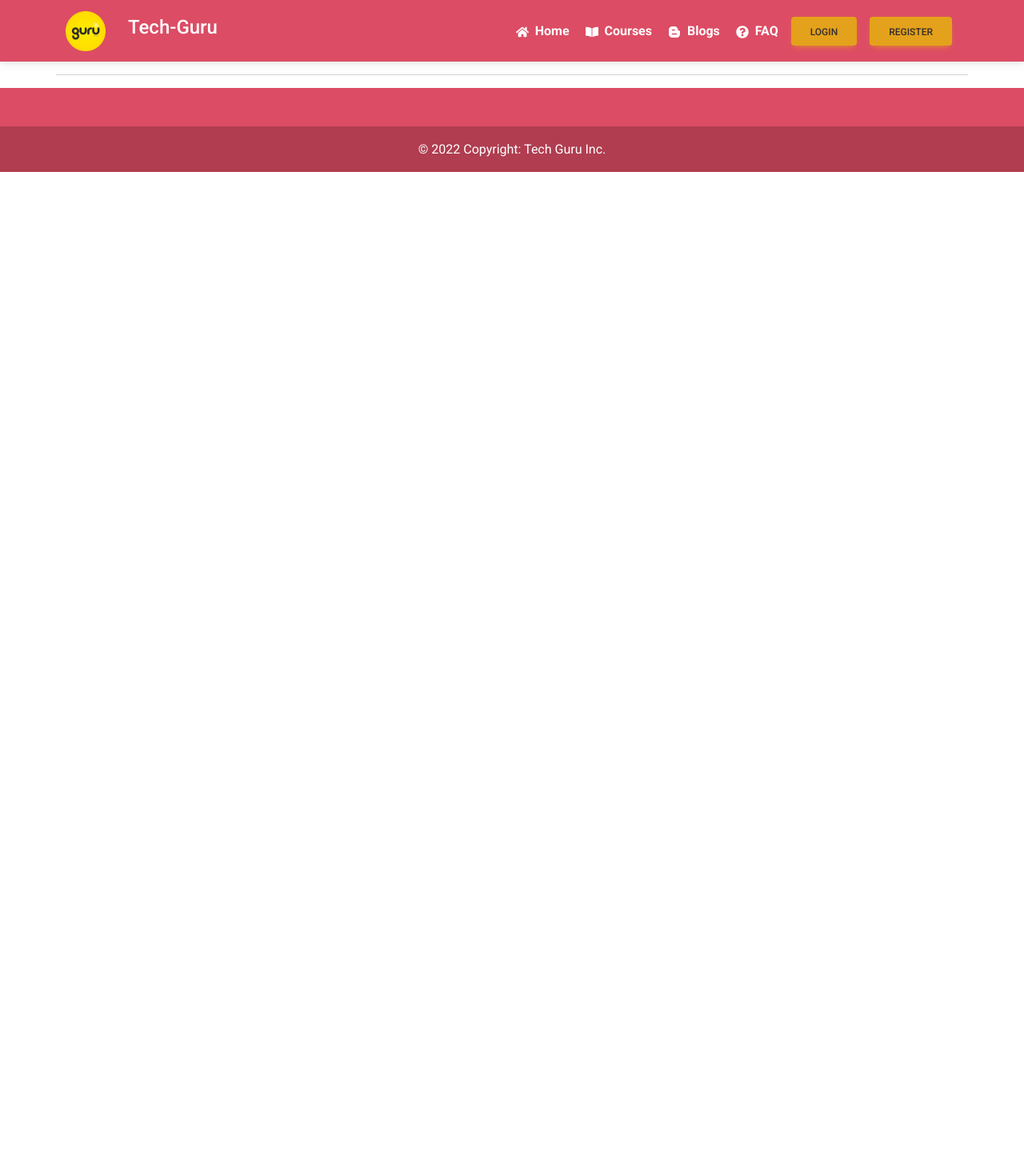
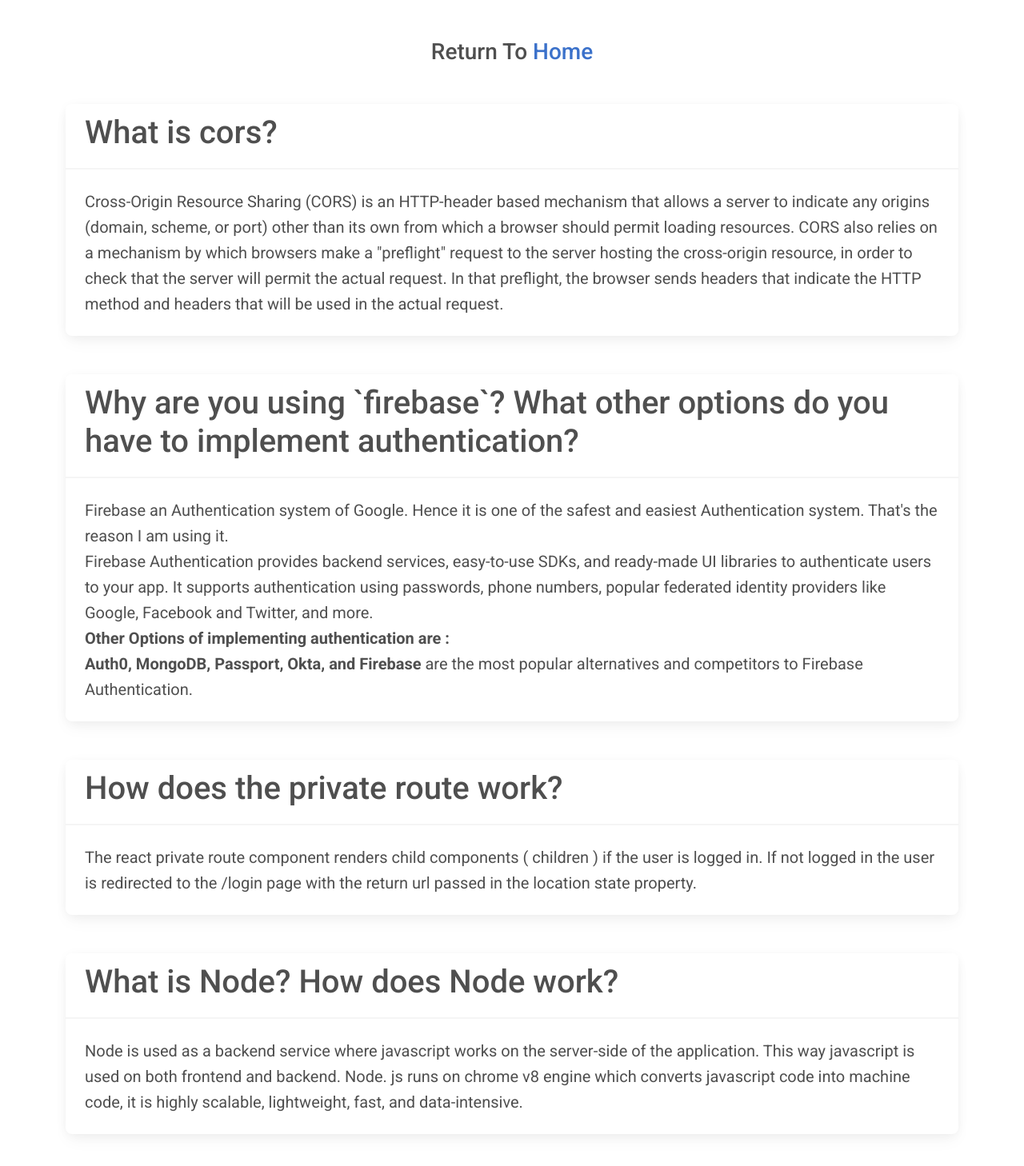
Before and after one commit to Miskatur/tech-guru-client, a React (Create React App) app: page /blog in a window 1280 px wide. Shown: the top 1458 px of the page at 80% size. Before the commit the page ends 800 px from the top, so only its background shows below. Built offline with nearby package versions, Linux system fonts and the light colour scheme; no server answers.

Commit message:
blog added

```diff
--- a/src/pages/Blog/Blog.js
+++ b/src/pages/Blog/Blog.js
@@ -1,9 +1,66 @@
 import React from 'react';
+import { Container } from 'react-bootstrap';
+import { Link } from 'react-router-dom';
+import Card from 'react-bootstrap/Card';
+
 
 const Blog = () => {
     return (
         <div>
-
+            <Container>
+                <h3 className='text-center my-5'>
+                    Return To <Link to={'/'}>Home</Link></h3>
+                <div>
+                    <Card className='my-5'>
+                        <Card.Header className='font-bold'><h1>What is cors?</h1></Card.Header>
+                        <Card.Body>
+                            <blockquote className="blockquote mb-0">
+                                <p>
+                                    {' '}
+                                    Cross-Origin Resource Sharing (CORS) is an HTTP-header based mechanism that allows a server to indicate any origins (domain, scheme, or port) other than its own from which a browser should permit loading resources. CORS also relies on a mechanism by which browsers make a "preflight" request to the server hosting the cross-origin resource, in order to check that the server will permit the actual request. In that preflight, the browser sends headers that indicate the HTTP method and headers that will be used in the actual request.{' '}
+                                </p>
+                            </blockquote>
+                        </Card.Body>
+                    </Card>
+                    <Card>
+                        <Card.Header className='font-bold'><h1>Why are you using `firebase`? What other options do you have to implement authentication?</h1></Card.Header>
+                        <Card.Body>
+                            <blockquote className="blockquote mb-0">
+                                <p>
+                                    {' '}
+                                    Firebase an Authentication system of Google. Hence it is one of the safest and easiest Authentication system. That's the reason I am using it. <br />
+                                    Firebase Authentication provides backend services, easy-to-use SDKs, and ready-made UI libraries to authenticate users to your app. It supports authentication using passwords, phone numbers, popular federated identity providers like Google, Facebook and Twitter, and more. <br />
+                                    <strong>Other Options of implementing authentication are :</strong> <br />
+                                    <strong>Auth0, MongoDB, Passport, Okta, and Firebase </strong> are the most popular alternatives and competitors to Firebase Authentication.
+                                    {' '}
+                                </p>
+                            </blockquote>
+                        </Card.Body>
+                    </Card>
+                    <Card className='my-5'>
+                        <Card.Header className='font-bold'><h1> How does the private route work?</h1></Card.Header>
+                        <Card.Body>
+                            <blockquote className="blockquote mb-0">
+                                <p>
+                                    {' '}
+                                    The react private route component renders child components ( children ) if the user is logged in. If not logged in the user is redirected to the /login page with the return url passed in the location state property.{' '}
+                                </p>
+                            </blockquote>
+                        </Card.Body>
+                    </Card>
+                    <Card className='mb-5'>
+                        <Card.Header className='font-bold'><h1>What is Node? How does Node work?</h1></Card.Header>
+                        <Card.Body>
+                            <blockquote className="blockquote mb-0">
+                                <p>
+                                    {' '}
+                                    Node is used as a backend service where javascript works on the server-side of the application. This way javascript is used on both frontend and backend. Node. js runs on chrome v8 engine which converts javascript code into machine code, it is highly scalable, lightweight, fast, and data-intensive.{' '}
+                                </p>
+                            </blockquote>
+                        </Card.Body>
+                    </Card>
+                </div>
+            </Container>
         </div>
     );
 };
```
Also changed, not shown: src/Routes/Routes.js (+6 -5 lines).
